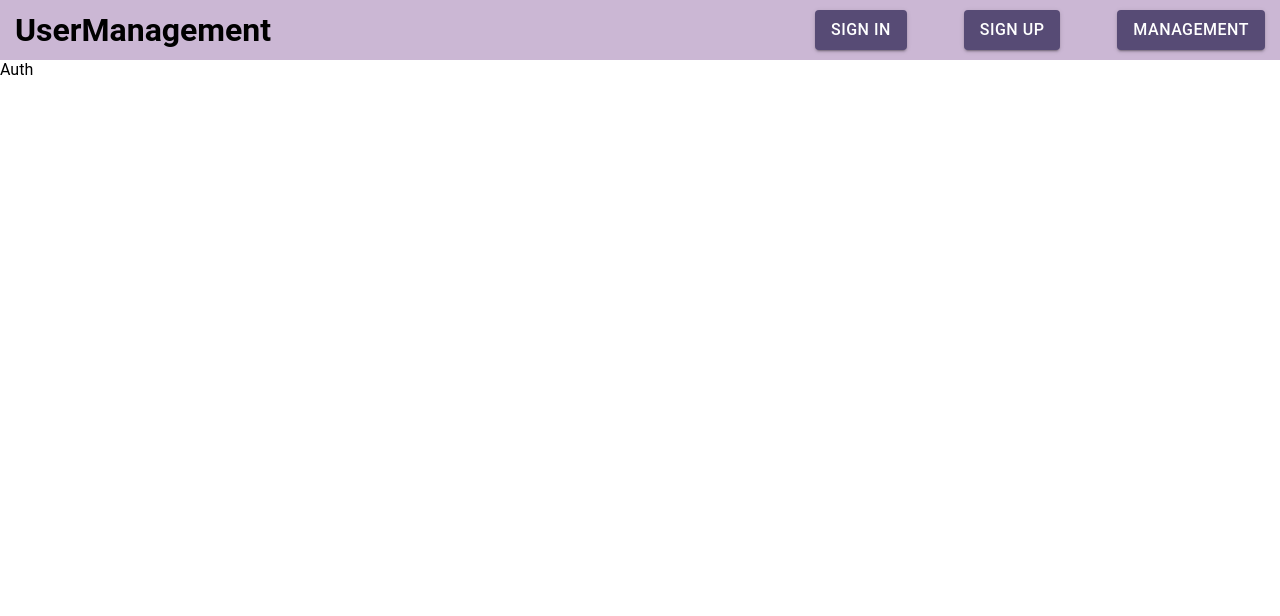
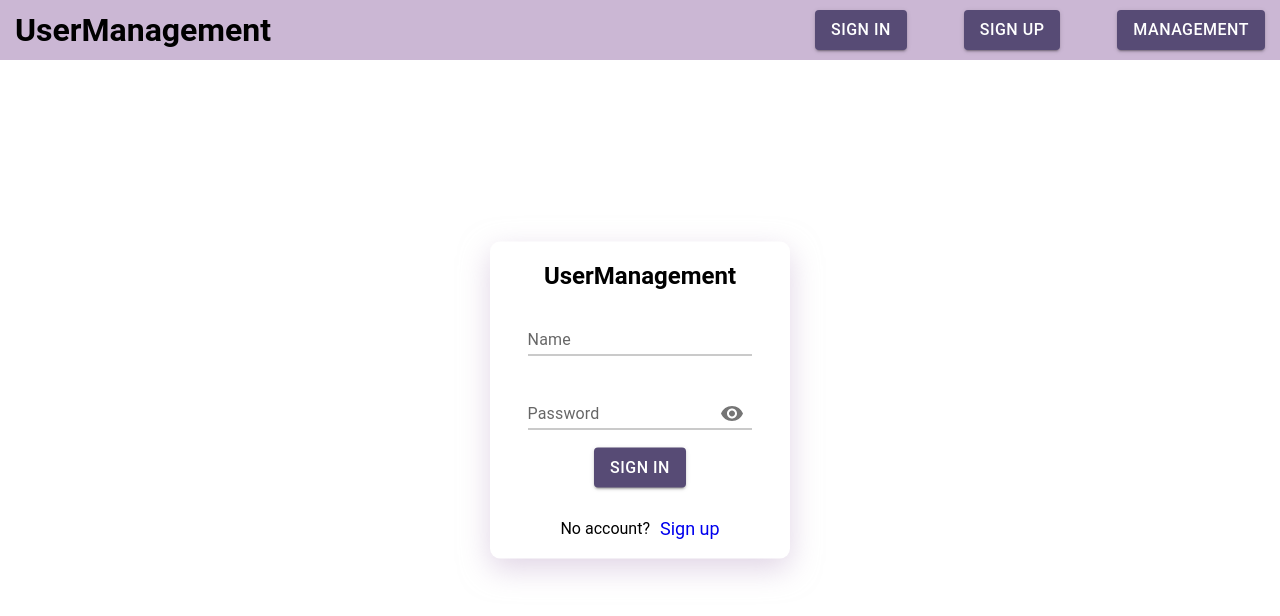
Before and after one commit to SergBily/task4-itransition, a React (Create React App) app: page /auth in a window 1280 px wide. Shown: the top 616 px of the page. Built offline with nearby package versions, Linux system fonts and the light colour scheme.

Commit message:
feat: sign in component

```diff
--- a/src/pages/AuthPage/Auth.tsx
+++ b/src/pages/AuthPage/Auth.tsx
@@ -1,6 +1,58 @@
 import React from 'react';
 import './Auth.scss';
+import {
+  IconButton, InputLabel, InputAdornment, FormControl, Input, Button,
+} from '@mui/material';
+import Visibility from '@mui/icons-material/Visibility';
+import VisibilityOff from '@mui/icons-material/VisibilityOff';
+import { Link } from 'react-router-dom';
 
-const Auth: React.FC = (): JSX.Element => (<div>Auth</div>);
+const Auth: React.FC = (): JSX.Element => {
+  const [showPassword, setShowPassword] = React.useState(false);
+
+  const handleClickShowPassword = () => setShowPassword((show) => !show);
+
+  const handleMouseDownPassword = (event: React.MouseEvent<HTMLButtonElement>) => {
+    event.preventDefault();
+  };
+  return (
+    <div className="sign__container">
+      <h2 className="title">UserManagement</h2>
+      <FormControl sx={{ m: 1, width: '25ch' }} variant="standard">
+        <InputLabel htmlFor="standard-adornment-password">Name</InputLabel>
+        <Input
+          id="standard-adornment-password"
+        />
+      </FormControl>
+      <FormControl sx={{ m: 1, width: '25ch' }} variant="standard">
+        <InputLabel htmlFor="standard-adornment-password">Password</InputLabel>
+        <Input
+          id="standard-adornment-password"
+          type={showPassword ? 'text' : 'password'}
+          endAdornment={(
+            <InputAdornment position="end">
+              <IconButton
+                aria-label="toggle password visibility"
+                onClick={handleClickShowPassword}
+                onMouseDown={handleMouseDownPassword}
+              >
+                {showPassword ? <VisibilityOff /> : <Visibility />}
+              </IconButton>
+            </InputAdornment>
+            )}
+        />
+      </FormControl>
+      <Link to="auth" className="sign__btn-link">
+        <Button variant="contained" size="medium" className="sign__btn">
+          Sign in
+        </Button>
+      </Link>
+      <div className="sign__redirect">
+        <p>No account?</p>
+        <Link to="/registration" className="sign__link">Sign up</Link>
+      </div>
+    </div>
+  );
+};
 
 export default Auth;
--- a/src/pages/RegistrationPage/Registration.scss
+++ b/src/pages/RegistrationPage/Registration.scss
@@ -3,9 +3,9 @@
 .sign__container {
   @include wh(300px, auto);
   @include flex();
+  @include center-window($top: calc(50% - 60px));
   flex-direction: column;
   gap: 10px;
-  @include center-window($top: calc(50% - 60px));
   padding: 20px;
   background-size: 120px 70px;
   box-shadow: $modalWindowShadow;
```
